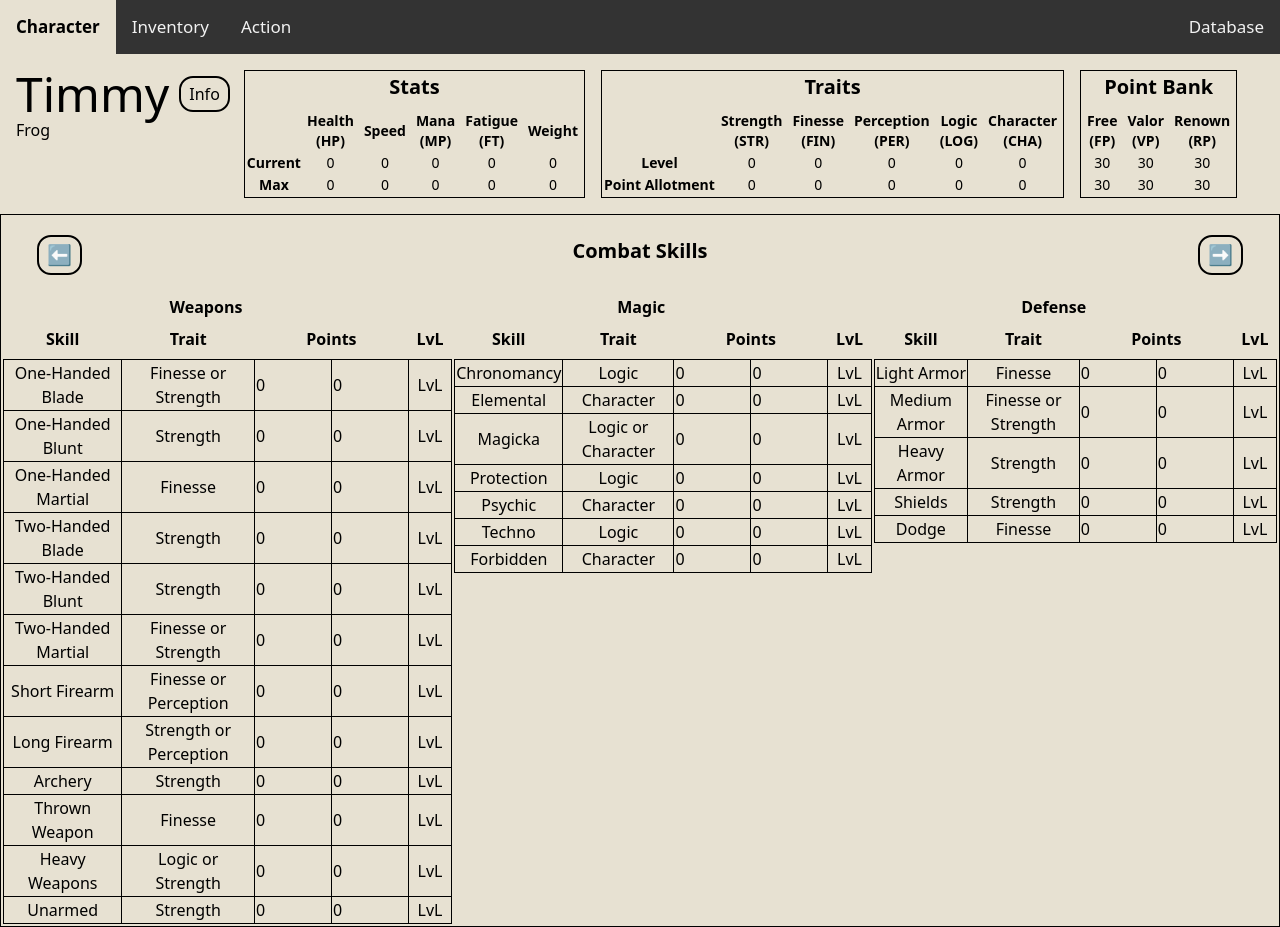
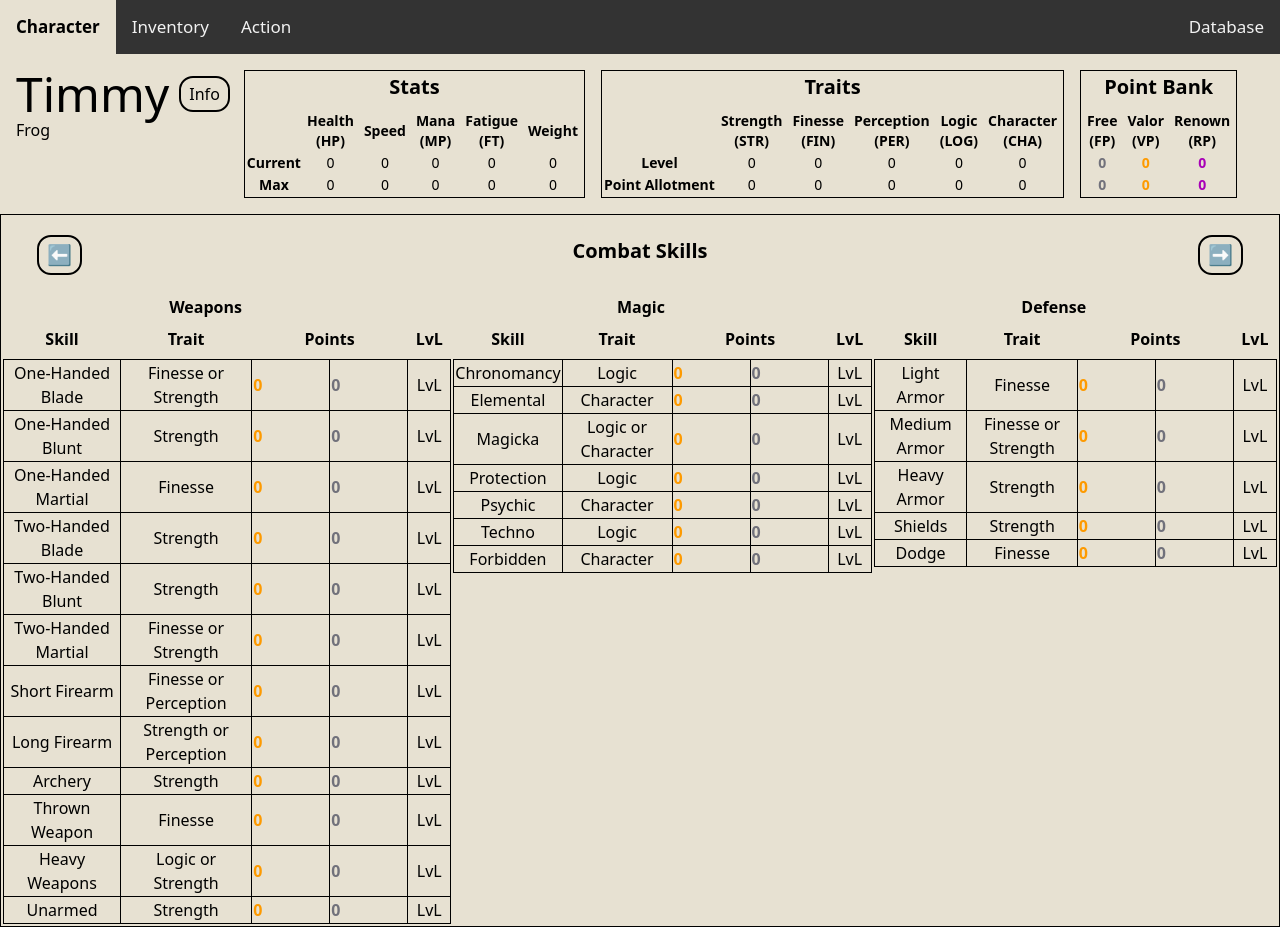
Before and after one commit to RMadsenG/x9-character-sheet, a React (Vite) app: page / in a window 1280 px wide. Built offline with nearby package versions, Linux system fonts and the light colour scheme.

Commit message:
Moved PointBank to rust.  Made clicking on a 0 more natural.  Flash red on over commitment .

```diff
--- a/src/App.tsx
+++ b/src/App.tsx
@@ -1,55 +1,11 @@
-import { useState } from "react";
 import "./App.css";
 import BasicStats from "./BasicStats";
 import BasicTraits from "./BasicTraits";
 import CombatSkillsTable from "./CombatSkillsTable";
 import Nameplate from "./Nameplate";
-import { POINT_TYPE, PointBankObjType, PointBankType } from "./Constants";
 import PointBank from "./PointBank";
 
-
-
-
-function sumPointBank(bank: PointBankType, pointType: POINT_TYPE, ignore: string = "") {
-  let sum: number = 0
-  for (const [key, value] of bank) {
-    if (key == ignore || key == "max") continue
-    sum += value[pointType]
-  }
-  return sum
-}
-
-
 function App() {
-  const [pointBank, setPointBank] = useState<PointBankType>(new Map<string, PointBankObjType>([[
-    "max", {
-      [POINT_TYPE.FREE]: 30,
-      [POINT_TYPE.VALOR]: 30,
-      [POINT_TYPE.RENOWN]: 30
-    }]]))
-
-  function getTypedValidateSetPointBank(pointType: POINT_TYPE): (key: string, points: number) => boolean {
-
-    return (key: string, points: number) => {
-
-      const max: number = pointBank.get("max")![pointType] ?? 0
-      // Get used points, ignore key to find max available for key
-      const usedPoints = sumPointBank(pointBank, pointType, key)
-      const freePoints = max - usedPoints
-      if (freePoints < points) {
-        return false
-      }
-
-      const newObj: PointBankObjType = {
-        ...(pointBank.get(key) ?? { [POINT_TYPE.FREE]: 0, [POINT_TYPE.VALOR]: 0, [POINT_TYPE.RENOWN]: 0 }), // Create new entry if not yet created
-        ...{ [pointType]: points } // And update with new points
-      }
-      setPointBank(last_map => new Map(last_map.set(key, newObj)))
-      return true
-    }
-  }
-  console.log(pointBank)
-
   return (
     <main className="">
       <div className="topnav">
@@ -62,10 +18,9 @@ function App() {
         <Nameplate />
         <BasicStats />
         <BasicTraits />
-        <PointBank pointBank={pointBank} />
-
+        <PointBank />
       </div>
-      <CombatSkillsTable getPointFunc={getTypedValidateSetPointBank} />
+      <CombatSkillsTable />
     </main>
   );
 }
--- a/src/CombatSkillsTable.tsx
+++ b/src/CombatSkillsTable.tsx
@@ -82,10 +82,11 @@ const SKILL_MENUS = [
 ]
 const MAX_INDEX = SKILL_MENUS.length - 1
 
-function CombatSkillsTable({ getPointFunc }: { getPointFunc: ( pointType: POINT_TYPE) => (key: string, points: number) => boolean }) {
+function CombatSkillsTable() {
     let [index, setIndex] = useState(0)
 
     let one = SKILL_MENUS[index]
+    const point_type = index == 0 ? POINT_TYPE.VALOR : POINT_TYPE.RENOWN
 
     function up() {
         if (index < MAX_INDEX) {
@@ -97,7 +98,6 @@ function CombatSkillsTable({ getPointFunc }: { getPointFunc: ( pointType: POINT_
             setIndex(index - 1)
         }
     }
-
     let type_table = one['skill_subtypes'].map((subtype, index) =>
         // For each skill type (hard, soft)
         <td key={index} valign="top" className="">
@@ -120,7 +120,7 @@ function CombatSkillsTable({ getPointFunc }: { getPointFunc: ( pointType: POINT_
                             <tr key={e[0] + index}>
                                 <td className="border p-px">{e[0]}</td>
                                 <td className="border p-px">{e[1]}</td>
-                                <PointAllocation key={subtype['subtype_name'] + '_' + e[0]} name={subtype['subtype_name'] + '_' + e[0]} point_types={[POINT_TYPE.VALOR, POINT_TYPE.FREE]} getPointFunc={getPointFunc} />
+                                <PointAllocation key={subtype['subtype_name'] + '_' + e[0]} name={subtype['subtype_name'] + '_' + e[0]} point_types={[point_type, POINT_TYPE.FREE]} />
                             </tr>
                         )
                     }
@@ -128,8 +128,6 @@ function CombatSkillsTable({ getPointFunc }: { getPointFunc: ( pointType: POINT_
             </table>
         </td>
     )
-
-
 
     return (
         <table className="text-center border-separate border">
--- a/src/Constants.tsx
+++ b/src/Constants.tsx
@@ -1,7 +1,13 @@
-export enum POINT_TYPE {
-    FREE,
-    VALOR,
-    RENOWN
+export const enum POINT_TYPE {
+    FREE = "free",
+    VALOR = "valor",
+    RENOWN = "renown"
+}
+
+export const POINT_COLORS = {
+    [POINT_TYPE.FREE]: "font-bold text-zinc-500",
+    [POINT_TYPE.VALOR]: "font-bold text-amber-500",
+    [POINT_TYPE.RENOWN]: "font-bold text-fuchsia-700"
 }
 
 export type PointBankObjType = {
@@ -9,6 +15,8 @@ export type PointBankObjType = {
     [POINT_TYPE.VALOR]: number,
     [POINT_TYPE.RENOWN]: number
 }
+
+export const ERROR_STRING = "bg-radial from-red-500"
 export type PointBankType = Map<string, PointBankObjType>
 const a: PointBankType = new Map()
 a.set("hi", { [POINT_TYPE.FREE]: 3, [POINT_TYPE.VALOR]: 4, [POINT_TYPE.RENOWN]: 4 })
--- a/src/PointAllocation.tsx
+++ b/src/PointAllocation.tsx
@@ -1,38 +1,45 @@
-import { useState } from "react";
-import { POINT_TYPE } from "./Constants";
+import { useEffect, useState } from "react";
+import { POINT_COLORS, POINT_TYPE } from "./Constants";
+import { invoke } from '@tauri-apps/api/core';
 
 
-
-function validateAndSet(name: string, setFunc: (value: number) => void, setPointFunc: ((key: string, points: number) => boolean)) {
-
-
-    return (onChangeEvent: React.FormEvent<HTMLInputElement>) => {
-        const value = onChangeEvent.currentTarget.value
-        if (!value) {
-            setPointFunc(name, 0)
-            setFunc(0)
-            return
-        }
-        const num = parseInt(value)
-        if (isNaN(num)) return
-
-        if (num / 1000 > 1) {
-            return
-        }
-        if (setPointFunc(name, num)) setFunc(num)
-    }
+async function get_point(name: string, point_type: POINT_TYPE): Promise<number> {
+    const points: number = await invoke('get_point', { name: name, pointType: point_type })
+    return points;
 }
 
+function OnePoint({ name, point_type }: { name: string, point_type: POINT_TYPE }) {
+    const [xPoints, setXPoints] = useState<number | string>(0)
 
-function OnePoint({ name, setPointFunc }: { name: string, point_type: POINT_TYPE, setPointFunc: (key: string, value: number) => boolean }) {
-    const [xPoints, setXPoints] = useState<number>(0)
+    useEffect(() => {
+        get_point(name, point_type).then(setXPoints);
+    }, []);
 
-    return <td className="border p-px"><input name={name} value={xPoints} size={3} onChange={validateAndSet(name, setXPoints, setPointFunc)} /></td>
+    function validateAndSet() {
+        return (onChangeEvent: React.FormEvent<HTMLInputElement>) => {
+            const value = parseInt(onChangeEvent.currentTarget.value)
+            invoke('set_point', { name: name, pointType: point_type, points: value }).then(() => setXPoints(value)).catch(console.log);
+        }
+    }
+    function onSelect() {
+        return (onChangeEvent: React.FormEvent<HTMLInputElement>) => {
+            const value = parseInt(onChangeEvent.currentTarget.value)
+            if (value == 0) setXPoints('');
+        }
+    }
+    function onBlur() {
+        return (onChangeEvent: React.FormEvent<HTMLInputElement>) => {
+            const value = parseInt(onChangeEvent.currentTarget.value)
+            if (!value)
+                invoke('set_point', { name: name, pointType: point_type, points: 0 }).then(() => setXPoints(0)).catch(console.log);;
+        }
+    }
+    return <td className="border p-px"><input className={POINT_COLORS[point_type]} name={name} value={xPoints} size={3} onBlur={onBlur()} onFocus={onSelect()} onChange={validateAndSet()} /></td>
 }
 
-function PointAllocation({ name, point_types, getPointFunc }: { name: string, point_types: POINT_TYPE[], getPointFunc: (pointType: POINT_TYPE) => (key: string, points: number) => boolean }) {
+function PointAllocation({ name, point_types }: { name: string, point_types: POINT_TYPE[] }) {
     const input_map = point_types.map(type =>
-        <OnePoint name={name} key={name + type} point_type={type} setPointFunc={getPointFunc(type)} />
+        <OnePoint name={name} key={name + type} point_type={type} />
     )
 
     return (<>
--- a/src/PointBank.tsx
+++ b/src/PointBank.tsx
@@ -1,16 +1,75 @@
-import { POINT_TYPE, PointBankType } from "./Constants";
+import { useEffect, useState } from "react";
+import { ERROR_STRING, POINT_COLORS, POINT_TYPE } from "./Constants";
+import { invoke } from '@tauri-apps/api/core';
+import { listen } from '@tauri-apps/api/event';
 
 
-function getFreePoints(bank: PointBankType, type: POINT_TYPE) {
-    let max = bank.get('max')![type] ?? 0
-    for (const [key, value] of bank) {
-        if (key == "max") continue
-        max -= value[type]
-    }
-    return max
+async function get_free(point_type: POINT_TYPE): Promise<number> {
+    const points: number = await invoke('get_free', { pointType: point_type });
+    return points
 }
 
-function PointBank({ pointBank }: { pointBank: PointBankType }) {
+async function get_point(name: string, point_type: POINT_TYPE): Promise<number> {
+    const points: number = await invoke('get_point', { name: name, pointType: point_type });
+    return points
+}
+
+function PointBank() {
+    const [maxFree, setMaxFree] = useState<number>(0)
+    const [maxValor, setMaxValor] = useState<number>(0)
+    const [maxRenown, setMaxRenown] = useState<number>(0)
+    const [freeFree, setFreeFree] = useState<number>(0)
+    const [freeValor, setFreeValor] = useState<number>(0)
+    const [freeRenown, setFreeRenown] = useState<number>(0)
+
+    const [errors, setErrors] = useState({ [POINT_TYPE.FREE]: false, [POINT_TYPE.VALOR]: false, [POINT_TYPE.RENOWN]: false })
+    useEffect(() => {
+        // Initial Point set
+        get_point('max', POINT_TYPE.FREE).then(setMaxFree)
+        get_point('max', POINT_TYPE.VALOR).then(setMaxValor)
+        get_point('max', POINT_TYPE.RENOWN).then(setMaxRenown)
+        get_free(POINT_TYPE.FREE).then(setFreeFree)
+        get_free(POINT_TYPE.VALOR).then(setFreeValor)
+        get_free(POINT_TYPE.RENOWN).then(setFreeRenown)
+
+        // Listen for subsequent updates
+        const unlisten_upgrade = listen('update-points', () => {
+            get_point('max', POINT_TYPE.FREE).then(setMaxFree)
+            get_point('max', POINT_TYPE.VALOR).then(setMaxValor)
+            get_point('max', POINT_TYPE.RENOWN).then(setMaxRenown)
+            get_free(POINT_TYPE.FREE).then(setFreeFree)
+            get_free(POINT_TYPE.VALOR).then(setFreeValor)
+            get_free(POINT_TYPE.RENOWN).then(setFreeRenown)
+        });
+
+        let timer: number = 0;
+        const unlisten_failed = listen<string>('update-failed', (point_type) => {
+            // If timer exists, don't retrigger
+            if (timer) {
+                return
+            }
+            // Set display to red
+            setErrors((old) => {
+                return { ...old, [point_type.payload]: true }
+            })
+
+            // Wait 1s, clear timer and reset display
+            timer = setTimeout(
+                () => {
+                    timer = 0
+                    setErrors((old) => {
+                        return { ...old, [point_type.payload]: false }
+                    })
+                },
+                1000
+            );
+        });
+
+        return () => {
+            unlisten_upgrade.then(f => f())
+            unlisten_failed.then(f => f())
+        };
+    }, [])
 
     return (<table className="text-center m-2 text-sm border-separate border">
         <thead>
@@ -33,25 +92,25 @@ function PointBank({ pointBank }: { pointBank: PointBankType }) {
         </thead>
         <tbody>
             <tr>
-                <td>
-                    {pointBank.get('max')![POINT_TYPE.FREE]}
+                <td className={POINT_COLORS[POINT_TYPE.FREE]}>
+                    {maxFree}
                 </td>
-                <td>
-                    {pointBank.get('max')![POINT_TYPE.VALOR]}
+                <td className={POINT_COLORS[POINT_TYPE.VALOR]}>
+                    {maxValor}
                 </td>
-                <td>
-                    {pointBank.get('max')![POINT_TYPE.RENOWN]}
+                <td className={POINT_COLORS[POINT_TYPE.RENOWN]}>
+                    {maxRenown}
                 </td>
             </tr>
             <tr>
-                <td>
-                    {getFreePoints(pointBank, POINT_TYPE.FREE)}
+                <td className={errors[POINT_TYPE.FREE] ? ERROR_STRING + " " : "" + POINT_COLORS[POINT_TYPE.FREE]}>
+                    {freeFree}
                 </td>
-                <td>
-                    {getFreePoints(pointBank, POINT_TYPE.VALOR)}
+                <td className={errors[POINT_TYPE.VALOR] ? ERROR_STRING + " " : "" + POINT_COLORS[POINT_TYPE.VALOR]}>
+                    {freeValor}
                 </td>
-                <td>
-                    {getFreePoints(pointBank, POINT_TYPE.RENOWN)}
+                <td className={errors[POINT_TYPE.RENOWN] ? ERROR_STRING + " " : "" + POINT_COLORS[POINT_TYPE.RENOWN]}>
+                    {freeRenown}
                 </td>
             </tr>
         </tbody>
```
Also changed, not shown: 1 other file (tests, documents, lock files or other folders).
